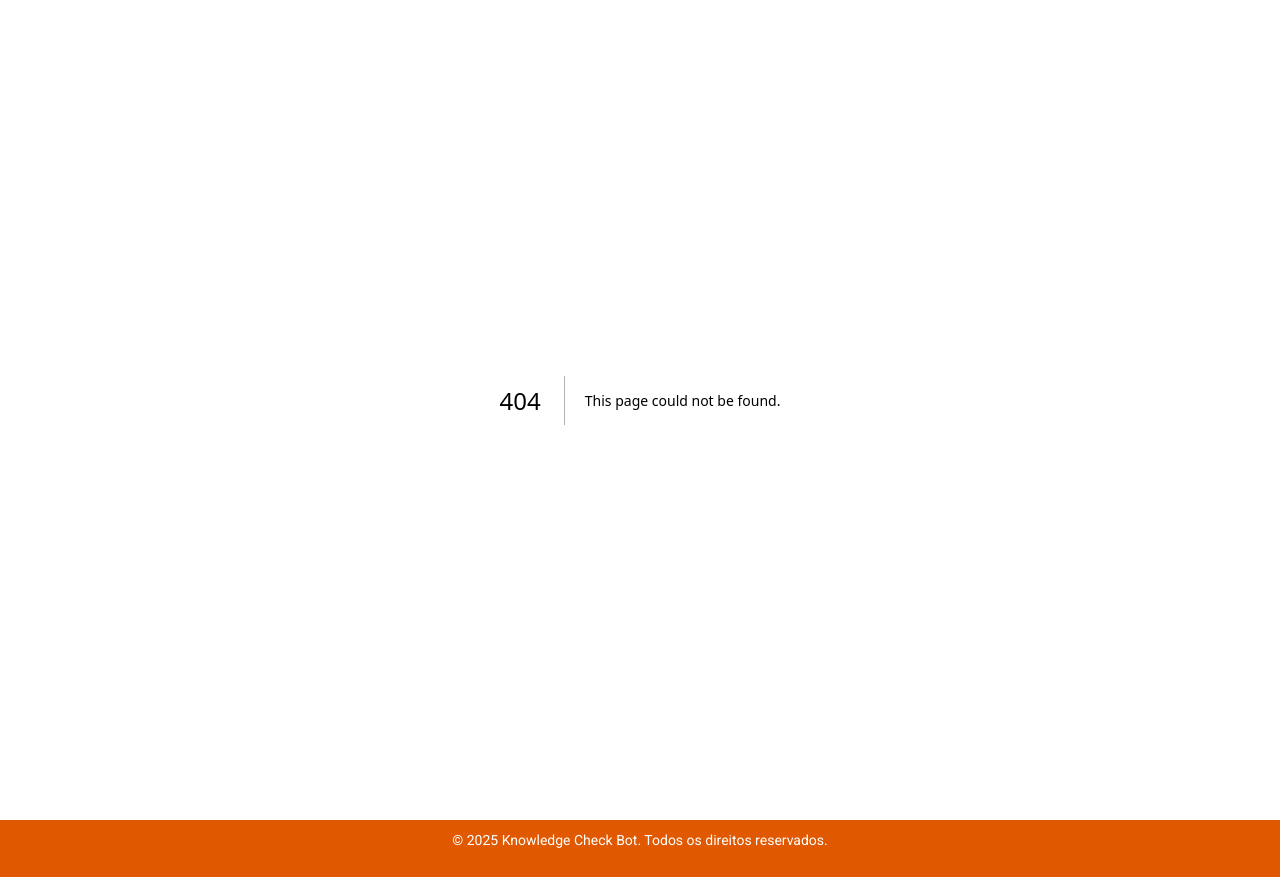
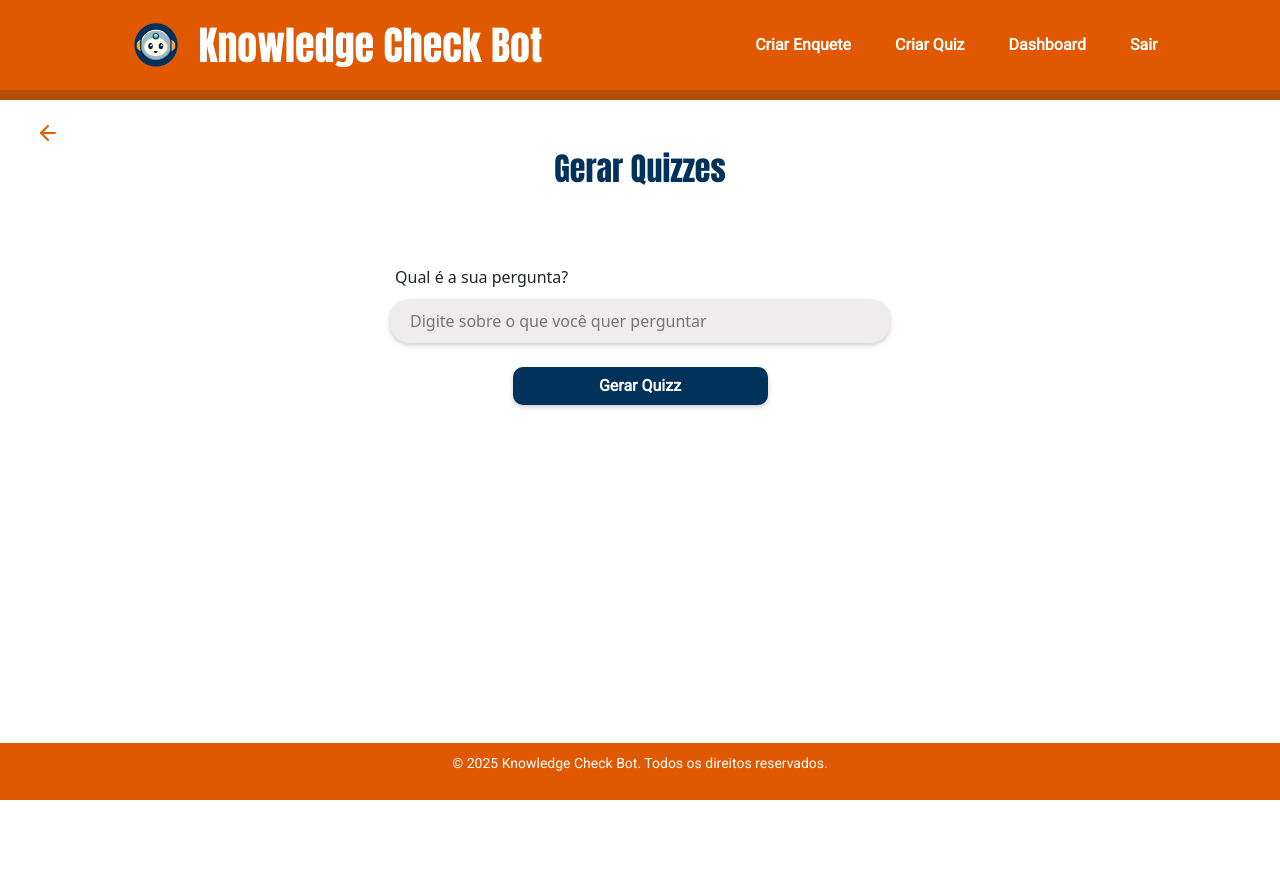
Before and after one commit to IComp-Repo/poll-miniapp, a Next.js app: page /generateQuizz in a window 1280 px wide. Before the commit this address had no page. After the commit the page ends 800 px from the top, so only its background shows below. Built offline with nearby package versions, Linux system fonts and the light colour scheme.

Commit message:
feat: implements generate quizz ia

```diff
--- a/src/components/Header.jsx
+++ b/src/components/Header.jsx
@@ -19,7 +19,7 @@ export default function Header({ title, showMenu = true }) {
             style={{ cursor: 'pointer' }}
             width={70}
             height={70}
-            onClick={() => router.push('/menu')}
+            onClick={() => router.push('/')}
           />
           <h1 className={styles.title} onClick={() => router.push('/menu')}>
             {title}
--- a/src/config/routes.ts
+++ b/src/config/routes.ts
@@ -11,7 +11,10 @@ export const API_ROUTES = {
     SHOW: '/api/user-groups/'
   },
   LINK: {
-    TELEGRAM: 'api/telegram/link/'
+    TELEGRAM: '/api/telegram/link/'
+  },
+  QUIZ: {
+    GENERATE: '/api/generate-quiz/'
   }
 
 };
--- a/src/pages/createQuizz.tsx
+++ b/src/pages/createQuizz.tsx
@@ -3,6 +3,7 @@ import { postQuiz } from "@/services/post-quizz";
 import { useQuery } from '@tanstack/react-query';
 import "bootstrap/dist/css/bootstrap.min.css";
 import Image from "next/image";
+import Link from "next/link";
 import { useState } from "react";
 import { toast } from "react-toastify";
 import "react-toastify/dist/ReactToastify.css";
@@ -153,6 +154,11 @@ export default function CreateQuizz() {
                         reader.readAsText(file);
                     }}
                 />
+                <p className="text-center">
+                    <Link href="/generateQuizz" className={styles.linkQuizz}>Gere seu Quizz com perguntas automatizadas aqui</Link>
+                </p>
+                {isLoading && <p>Carregando grupos...</p>}
+                {error && <p className="text-danger">Erro ao carregar grupos.</p>}
                 <form className="w-100" style={{ maxWidth: 500 }}>
                     <div className="mb-3 mt-1">
                         <label htmlFor="groupSelect" className={styles.label}>
--- /dev/null
+++ b/src/pages/generateQuizz.tsx
@@ -0,0 +1,132 @@
+import { postGenerateQuiz } from "@/services/post-generate-quiz";
+import "bootstrap/dist/css/bootstrap.min.css";
+import { useState } from "react";
+import { toast } from "react-toastify";
+import "react-toastify/dist/ReactToastify.css";
+import IconDownload from "../assets/download.svg";
+import Header from "../components/Header";
+import Navbar from "../components/navBack";
+import styles from "../styles/useGlobal.module.css";
+
+export default function GenerateQuizz() {
+    const [prompt, setPrompt] = useState("");
+    const [loading, setLoading] = useState(false);
+    const [quizText, setQuizText] = useState("");
+    const [quizOriginal, setQuizOriginal] = useState<any>(null);
+
+    const handleGenerateQuiz = async () => {
+        if (!prompt.trim()) {
+            toast.warning("Por favor, digite uma pergunta antes de gerar o quizz!");
+            return;
+        }
+
+        setLoading(true);
+        try {
+            const response = await postGenerateQuiz({ prompt });
+
+            const quiz = response.quiz || response;
+            setQuizOriginal(quiz);
+
+            const texto = [
+                `Título: ${quiz.title}`,
+                ...quiz.questions.map((q: any, i: number) => {
+                    return `
+${i + 1}. ${q.question_text}
+${q.options.map((opt: string, idx: number) => `   ${idx + 1}) ${opt}`).join("\n")}
+Resposta correta: ${q.options[q.correct_option_index]}
+------------------------------------------------------------`;
+                }),
+            ].join("\n");
+
+            setQuizText(texto);
+            toast.success(response.message || "Quizz gerado com sucesso!");
+        } catch (error: any) {
+            const errorMessage =
+                error?.response?.data?.message ||
+                error?.message ||
+                "Erro ao gerar quiz!";
+            toast.error(errorMessage);
+        } finally {
+            setLoading(false);
+        }
+    };
+
+    return (
+        <>
+            <Header title={"Knowledge Check Bot"} showMenu={true} />
+            <Navbar />
+            <h1 className={styles.SubTitle}>Gerar Quizzes</h1>
+            <div className="container py-5 d-flex justify-content-center align-items-center flex-column">
+                <form
+                    className="w-100"
+                    style={{ maxWidth: 500 }}
+                    onSubmit={(e) => {
+                        e.preventDefault();
+                        handleGenerateQuiz();
+                    }}
+                >
+                    <div className="mb-4 mt-3">
+                        <label htmlFor="questionInput" className={styles.label}>
+                            Qual é a sua pergunta?
+                        </label>
+                        <input
+                            id="questionInput"
+                            className={styles.inputGenerateQuizz}
+                            type="text"
+                            placeholder="Digite sobre o que você quer perguntar"
+                            value={prompt}
+                            onChange={(e) => setPrompt(e.target.value)}
+                        />
+                    </div>
+                    <div className="d-flex justify-content-center">
+                        <button
+                            type="submit"
+                            className={styles.submitPoll}
+                            disabled={loading}
+                        >
+                            {loading ? "Gerando..." : "Gerar Quizz"}
+                        </button>
+                    </div>
+
+                    {quizText && (
+                        <div className="mt-4">
+                            <h2 className={styles.SubTitle}>Seu Quizz</h2>
+                            <textarea
+                                className={styles.textarea}
+                                rows={15}
+                                value={quizText}
+                                readOnly
+                            />
+                        </div>
+                    )}
+
+                </form>
+                {quizText && (
+                    <div className="d-flex justify-content-center mt-3">
+                        <button
+                            className={styles.submitPoll}
+                            onClick={() => downloadJson({ quiz: quizOriginal }, 'perguntas_quiz.json')}
+                        ><IconDownload className={styles.iconDownload} />
+                            Baixar Quizz em JSON
+                        </button>
+                    </div>
+                )}
+            </div>
+        </>
+    );
+}
+
+function downloadJson(data: any, filename: string) {
+    const jsonStr = JSON.stringify(data, null, 2);
+    const blob = new Blob([jsonStr], { type: "application/json" });
+    const url = URL.createObjectURL(blob);
+
+    const a = document.createElement("a");
+    a.href = url;
+    a.download = filename;
+    a.click();
+
+    URL.revokeObjectURL(url);
+    toast.success("Download iniciado!");
+
+}
--- a/src/schemas/interfaceQuizz.ts
+++ b/src/schemas/interfaceQuizz.ts
@@ -3,3 +3,7 @@ export interface Quiz {
     options: string[];
     correctOption: number;
 }
+
+export interface QuizGenerationInput {
+    prompt: string;
+}
--- /dev/null
+++ b/src/services/post-generate-quiz.ts
@@ -0,0 +1,24 @@
+import api from '@/config/axios';
+import { API_ROUTES } from '@/config/routes';
+import { QuizGenerationInput } from '@/schemas/interfaceQuizz';
+
+export async function postGenerateQuiz(data: QuizGenerationInput) {
+  try {
+    const token = sessionStorage.getItem('token');
+    if (!token) {
+      throw new Error("Usuário não autenticado.");
+    }
+
+    const { data: result } = await api.post(API_ROUTES.QUIZ.GENERATE, data, {
+      headers: { Authorization: `Bearer ${token}` },
+    });
+
+    return result;
+  } catch (error: any) {
+    const message =
+      error?.data?.message ||
+      error?.message ||
+      "Erro ao gerar quiz!";
+    throw new Error(message);
+  }
+}
--- a/src/services/post-quizz.ts
+++ b/src/services/post-quizz.ts
@@ -22,8 +22,12 @@ export async function postQuiz({
   schedule_date = null,
   schedule_time = null,
 }: PostQuizParams) {
+  const token = sessionStorage.getItem('token');
+  if (!token) {
+    throw new Error("Usuário não autenticado.");
+  }
   const headers = {
-    Authorization: `Bearer ${sessionStorage.getItem("token")}`,
+    Authorization: `Bearer ${token}`,
   };
 
   try {
--- a/src/styles/useGlobal.module.css
+++ b/src/styles/useGlobal.module.css
@@ -522,3 +522,49 @@
   font-size: "14px";
   color: "#003366";
 }
+
+.inputGenerateQuizz {
+  width: 100%;
+  padding: 10px;
+  border: none;
+  padding-left: 20px;
+  box-shadow: 0 2px 5px rgba(0, 0, 0, 0.2);
+  font-size: 16px;
+  color: #343A40;
+  border-radius: 20px;
+  background-color: #EEECEC;
+}
+
+.textarea {
+  width: 100%;
+  padding: 10px;
+  border: none;
+  padding-left: 20px;
+  box-shadow: 0 2px 5px rgba(0, 0, 0, 0.2);
+  font-size: 13px;
+  color: #343A40;
+  border-radius: 20px;
+  background-color: #EEECEC;
+  white-space: pre-wrap;
+  font-family: monospace;
+
+}
+
+.linkQuizz {
+  color: #01325B;
+  text-decoration: none;
+  font-weight: bold;
+  cursor: pointer;
+  word-break: break-all;
+}
+
+.linkQuizz:hover {
+  text-decoration: underline;
+}
+
+.iconDownload {
+  width: 20px;
+  height: 20px;
+  fill: white;
+  margin-right: 8px;
+}
```
Also changed, not shown: src/assets/download.svg (added).
